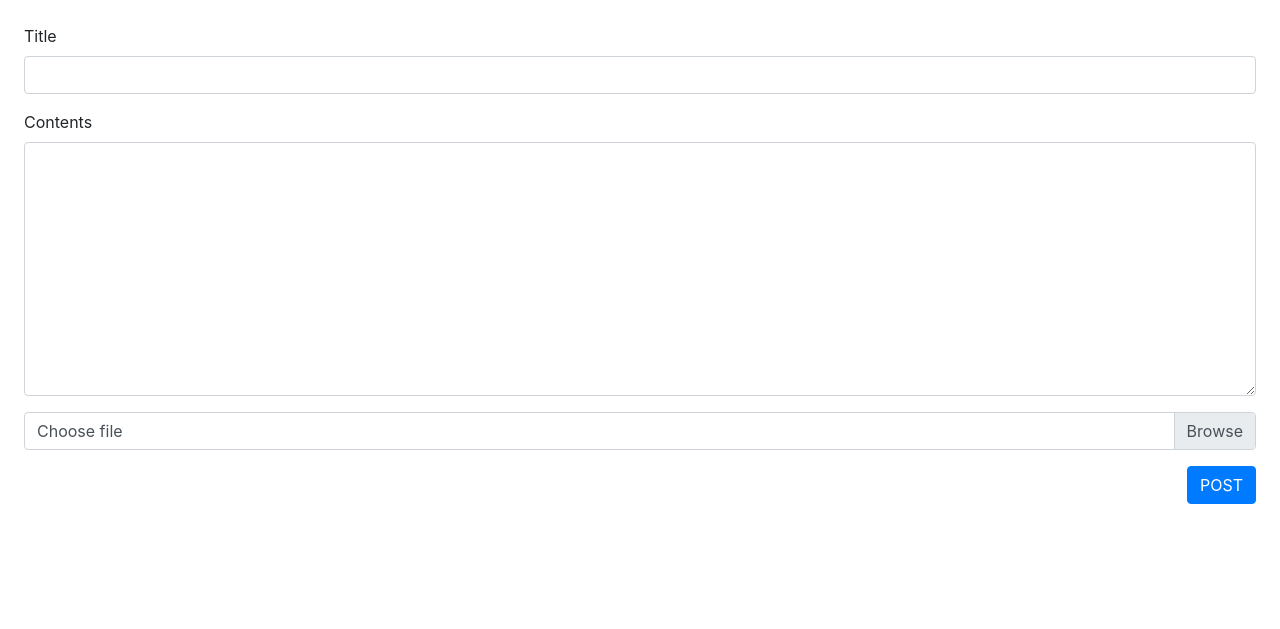
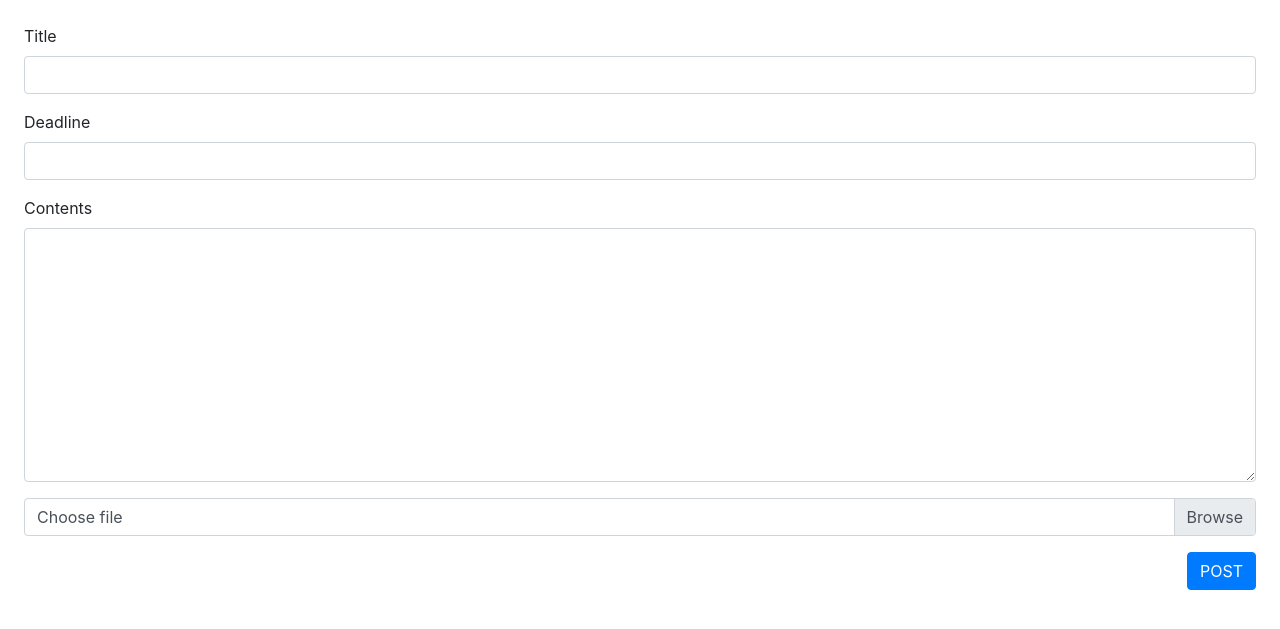
Before and after one commit to hiiromitsui/todo_team, a PHP site: page /create.php in a window 1280 px wide. Shown: the part 56-685 px from the top of the page. Run offline with PHP 8.4, Linux system fonts and the light colour scheme.

Commit message:
add create

```diff
--- a/create.php
+++ b/create.php
@@ -10,7 +10,7 @@
     <div class="container-fulid">
         <div class="row">
             <div class="col-12">
-                <nav class="navbar navbar-dark bg-dark">
+                     <nav class="navbar navbar-dark bg-dark">
                     <a href="index.php" class="navbar-brand">Todo</a>
                 </nav>
             </div>
@@ -21,6 +21,10 @@
                     <div class="form-group">
                         <label for="title">Title</label>
                         <input type="text" class="form-control" name="title" id="title">
+                    </div>
+                    <div class="form-group">
+                        <label for="deadline">Deadline</label>
+                        <input type="text" class="form-control" name="deadline" id="deadline">
                     </div>
                     <div class="form-group">
                         <label for="contents">Contents</label>
--- a/store.php
+++ b/store.php
@@ -3,11 +3,12 @@
 require_once('Models/Task.php');
 
 $title=$_POST['title'];
+$deadline=$_POST['deadline'];
 $contents=$_POST['contents'];
 $currnetTime=date("Y/m/d H:i:s");
 
 $task= new Task();
-$task->create([$title,$contents,$currnetTime]);
+$task->create([$title,$deadline,$contents,$currnetTime]);
 
 header('location:index.php');
 exit;
```
